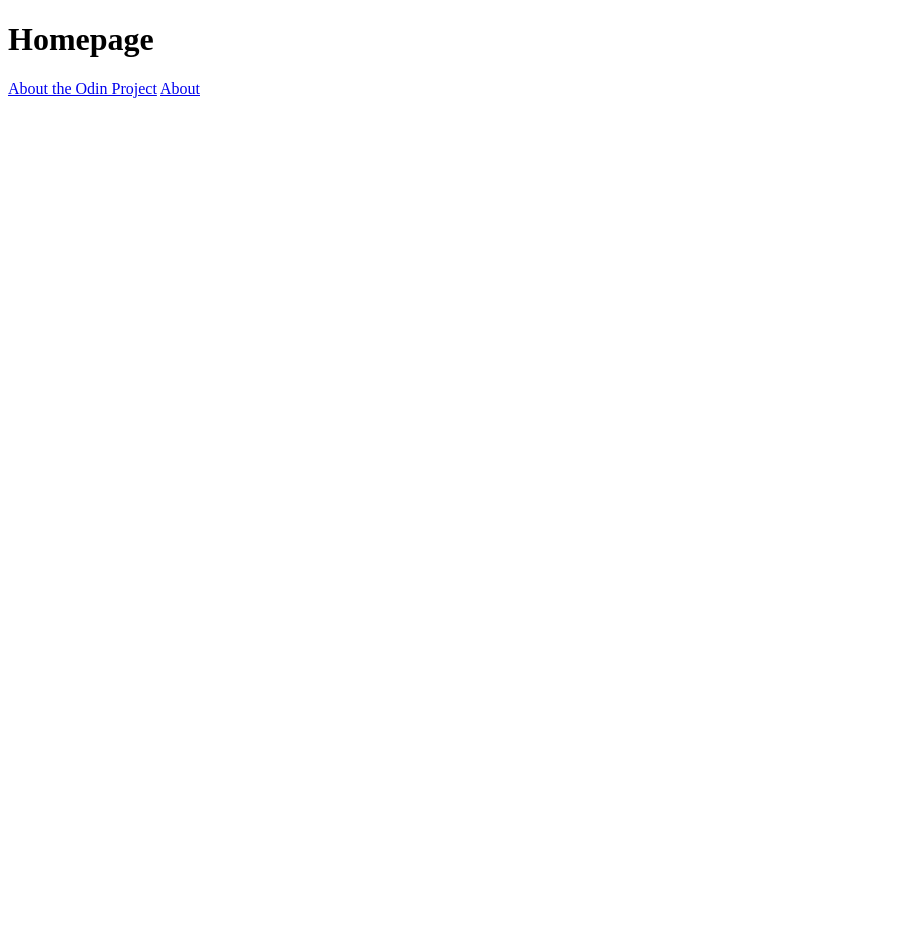
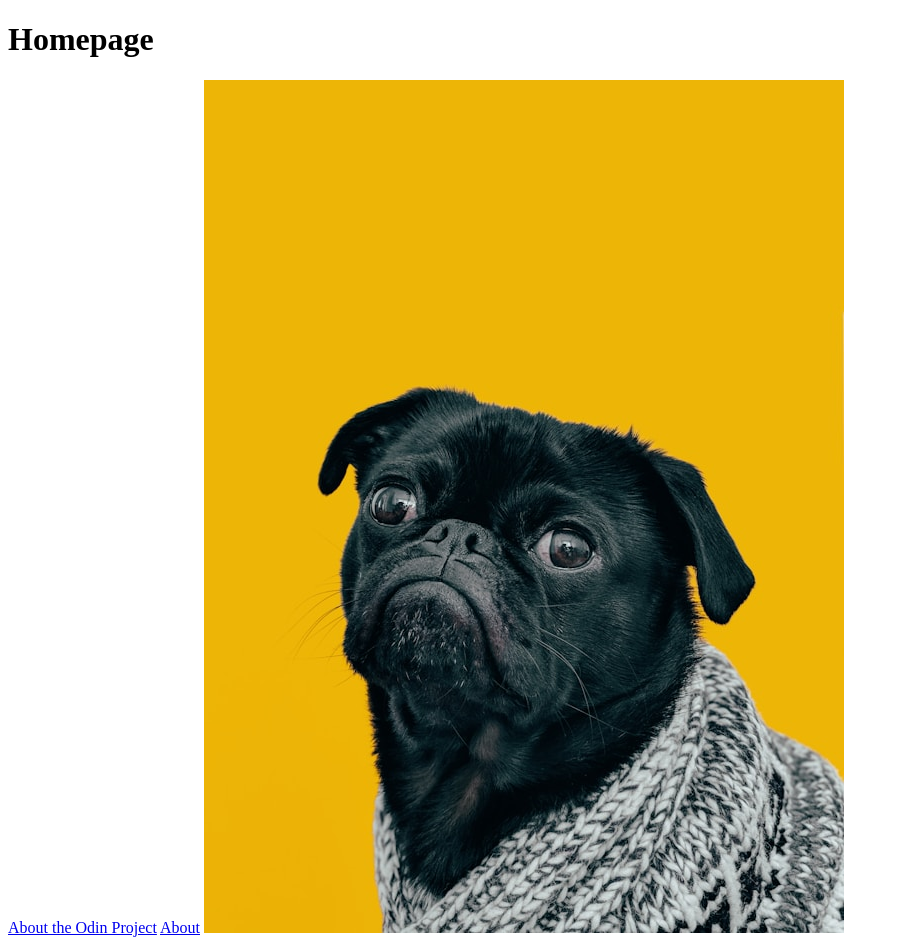
Before and after one commit to WenardKen57/odin-project, a plain HTML site: page links-and-images/index.html in a window 1280 px wide. Shown: the whole page, without its empty margins (0-899 px from the left). Before the commit the page ends 800 px from the top, so only its background shows below. Drawn offline with Linux system fonts and the light colour scheme.

Commit message:
add images directory and image on homepage

```diff
--- a/links-and-images/index.html
+++ b/links-and-images/index.html
@@ -14,5 +14,7 @@
 
     <a href="./pages/about.html" target="_blank" rel="noopener noreferrer">About</a>
 
+    <img src="./images/dog.jpg" alt="pug dog">
+
   </body>
 </html>
```
Also changed, not shown: links-and-images/images/dog.jpg (added).
